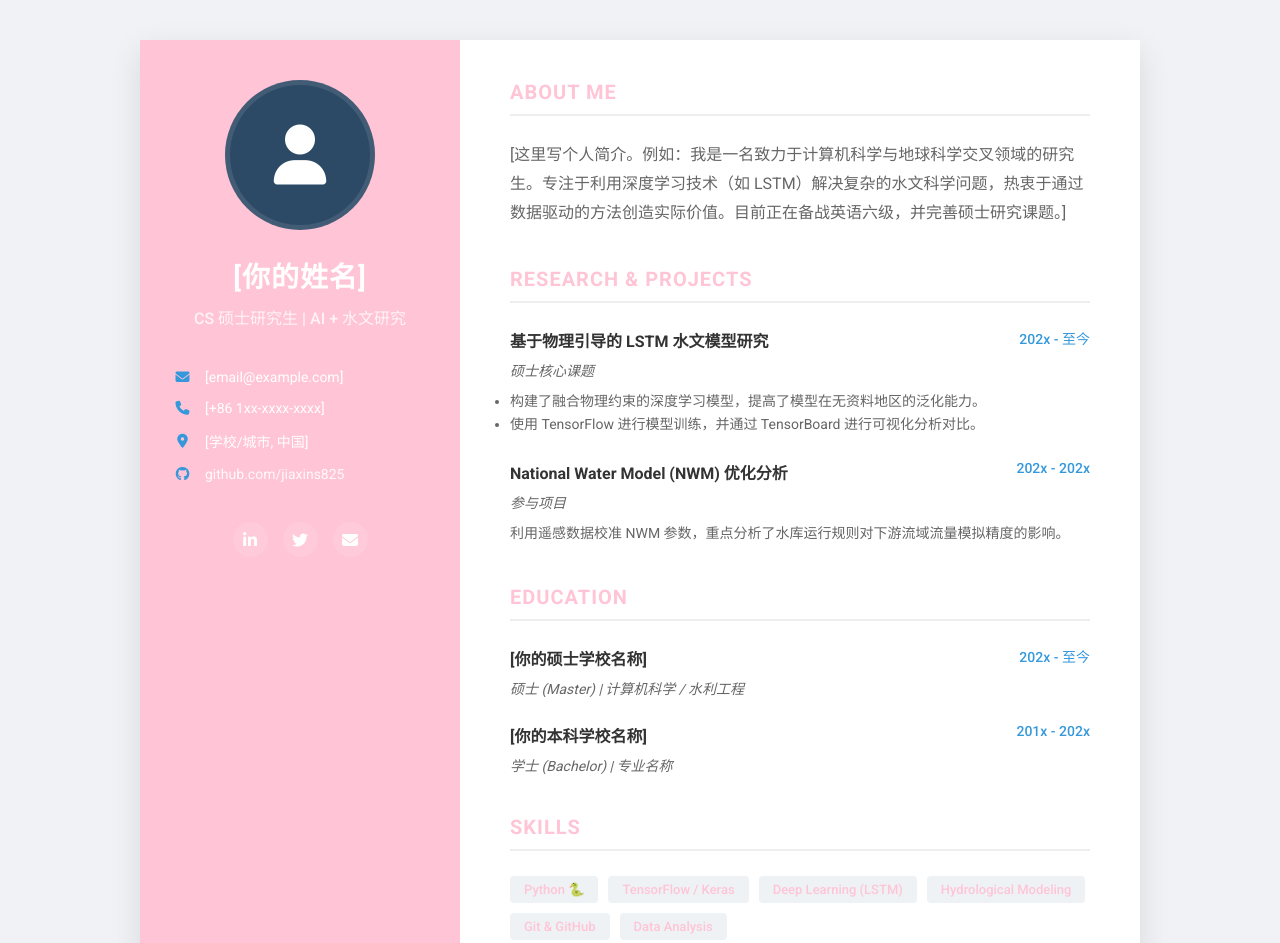
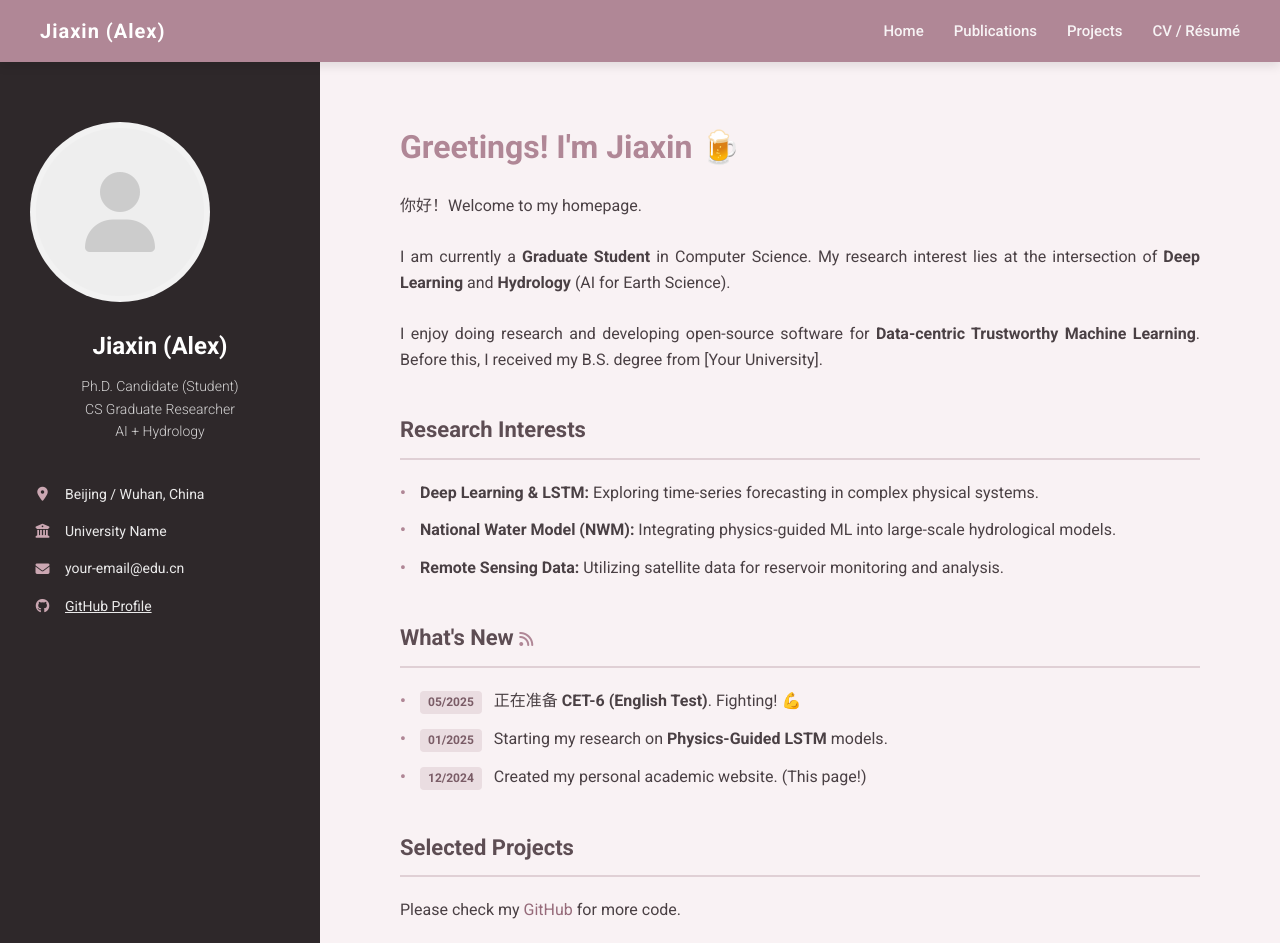
Before and after one commit to jiaxins825/jiaxins825.github.io, a plain HTML site: page index.html in a window 1280 px wide. Shown: the top 943 px of the page. Drawn offline with Linux system fonts and the light colour scheme.

Commit message:
Update index.html

```diff
--- a/index.html
+++ b/index.html
@@ -3,223 +3,237 @@
 <head>
     <meta charset="UTF-8">
     <meta name="viewport" content="width=device-width, initial-scale=1.0">
-    <title>个人简历主页</title>
+    <title>Jiaxin's Homepage</title>
+    <link href="https://fonts.googleapis.com/css2?family=Roboto:wght@300;400;500;700&display=swap" rel="stylesheet">
     <link rel="stylesheet" href="https://cdnjs.cloudflare.com/ajax/libs/font-awesome/6.4.0/css/all.min.css">
-    <link href="https://fonts.googleapis.com/css2?family=Roboto:wght@400;500;700&display=swap" rel="stylesheet">
+
     <style>
-        /* --- 全局设置 --- */
+        /* --- 🎨 莫兰迪灰粉色系配色 --- */
         :root {
-            --sidebar-bg: #ffc4d6;  /* 左侧深蓝背景 */
-            --main-bg: #ffffff;     /* 右侧白色背景 */
-            --text-light: #ffffff;  /* 左侧文字色 */
-            --text-dark: #333333;   /* 右侧主文字色 */
-            --text-gray: #666666;   /* 右侧副文字色 */
-            --accent: #3498db;      /* 强调色（用于链接或图标） */
+            /* 核心主色：灰粉色 (Dusty Pink) - 用于侧边栏和导航背景 */
+            --primary-bg: #b08796;
+
+            /* 页面大背景：极浅的粉白，铺满全屏 */
+            --body-bg: #f9f2f4;
+
+            /* 强调色：深一点的干枯玫瑰色 - 用于链接和按钮 */
+            --accent: #966b7a;
+
+            /* 文字颜色 */
+            --text-main: #4a4044;  /* 深暖灰，比纯黑更柔和 */
+            --text-light: #ffffff; /* 反白文字 */
+            --text-gray: #7d6e73;  /* 辅助文字 */
         }
 
+        /* --- 1. 全局布局设置 --- */
         * { box-sizing: border-box; margin: 0; padding: 0; }
+
         body {
             font-family: 'Roboto', sans-serif;
-            background-color: #f0f2f5; /* 网页最底层的浅灰背景 */
+            background-color: var(--body-bg); /* 背景色铺满 */
+            color: var(--text-main);
+            line-height: 1.6;
+            overflow-x: hidden;
+        }
+
+        a { text-decoration: none; color: var(--accent); transition: 0.3s; }
+        a:hover { color: var(--primary-bg); text-decoration: underline; }
+
+        /* --- 2. 顶部导航栏 (Top Navbar) --- */
+        nav {
+            width: 100%;
+            background-color: var(--primary-bg); /* 导航栏颜色 */
+            padding: 15px 40px;
             display: flex;
-            justify-content: center;
-            padding: 40px 20px;
+            justify-content: space-between;
+            align-items: center;
+            position: sticky;
+            top: 0;
+            z-index: 100;
+            box-shadow: 0 4px 10px rgba(0,0,0,0.1);
+        }
+
+        .nav-brand { font-size: 20px; font-weight: 700; color: white; letter-spacing: 1px; }
+
+        .nav-links { display: flex; gap: 30px; }
+        .nav-links a {
+            color: rgba(255,255,255,0.9);
+            font-size: 15px;
+            font-weight: 500;
+            text-decoration: none;
+        }
+        .nav-links a:hover { color: white; text-decoration: none; opacity: 1; transform: translateY(-2px); }
+
+        /* --- 3. 页面主体容器 (双栏布局) --- */
+        .container {
+            max-width: 1400px; /* 类似 Reference 的宽屏设计 */
+            margin: 0 auto;
+            display: flex;
             min-height: 100vh;
         }
 
-        /* --- 核心容器 (大卡片) --- */
-        .resume-container {
-            display: flex;
-            width: 100%;
-            max-width: 1000px;
-            background: var(--main-bg);
-            box-shadow: 0 10px 30px rgba(0,0,0,0.1);
-            overflow: hidden; /* 清除浮动 */
+        /* --- 4. 左侧侧边栏 (Sidebar) --- */
+        .sidebar {
+            width: 320px; /* 固定宽度 */
+            background-color: #2e282a; /* 深色背景，让左侧更稳重，类似原图的深色底 */
+            /* 如果想要粉色侧边栏，把上面这行换成 background-color: var(--primary-bg); */
+            color: white;
+            padding: 60px 30px;
+            text-align: center;
+            flex-shrink: 0; /* 防止被压缩 */
         }
 
-        /* --- 左侧边栏 --- */
-        .sidebar {
-            flex: 1;
-            min-width: 280px;
-            max-width: 320px;
-            background-color: var(--sidebar-bg);
-            color: var(--text-light);
-            padding: 40px 30px;
-            text-align: center;
+        .avatar {
+            width: 180px; height: 180px;
+            border-radius: 50%;
+            object-fit: cover;
+            border: 6px solid rgba(255,255,255,0.2);
+            margin-bottom: 25px;
+            background-color: #eee;
+            /* 占位图居中 */
+            display: flex; align-items: center; justify-content: center; font-size: 80px; color: #ccc;
+        }
+        /* 有照片后用 <img src="..." class="avatar"> 替换上面的 div */
+
+        .my-name { font-size: 24px; font-weight: 700; margin-bottom: 10px; }
+        .my-role { font-size: 14px; opacity: 0.8; margin-bottom: 40px; font-weight: 300; line-height: 1.6; }
+
+        .sidebar-info { text-align: left; font-size: 14px; margin-top: 30px; }
+        .info-item { margin-bottom: 15px; display: flex; align-items: center; opacity: 0.9; }
+        .info-item i { width: 25px; text-align: center; margin-right: 10px; color: #dcb5c1; } /* 图标粉色点缀 */
+
+        /* --- 5. 右侧内容区 (Main Content) --- */
+        .main-content {
+            flex: 1; /* 占满剩余空间 */
+            padding: 60px 80px;
+            background-color: var(--body-bg);
         }
 
-        /* 头像 */
-        .avatar-placeholder {
-            width: 150px; height: 150px;
-            background: #2c4a66; border-radius: 50%;
-            border: 5px solid rgba(255,255,255,0.1);
-            margin: 0 auto 25px;
-            display: flex; align-items: center; justify-content: center;
-            font-size: 60px; color: var(--text-light);
-            overflow: hidden;
-        }
-        /* 如果有照片，用 <img src="..." class="avatar-placeholder" style="padding:0; border:none;"> 替换 */
+        /* 欢迎标题 */
+        .welcome-title { font-size: 32px; font-weight: 700; margin-bottom: 20px; color: var(--primary-bg); }
 
-        .name { font-size: 28px; font-weight: 700; margin-bottom: 10px; letter-spacing: 1px; }
-        .title { font-size: 16px; opacity: 0.8; margin-bottom: 40px; font-weight: 500; }
+        /* 简介文本 */
+        .bio-text { font-size: 16px; margin-bottom: 40px; max-width: 800px; text-align: justify; }
 
-        /* 联系方式列表 */
-        .contact-list { text-align: left; list-style: none; margin-bottom: 40px; }
-        .contact-list li { margin-bottom: 15px; display: flex; align-items: center; font-size: 14px; }
-        .contact-list i { width: 25px; margin-right: 10px; color: var(--accent); text-align: center; }
-        .contact-list a { color: var(--text-light); text-decoration: none; opacity: 0.9; transition: 0.3s; }
-        .contact-list a:hover { opacity: 1; color: var(--accent); }
-
-        /* 社交图标 */
-        .social-icons { display: flex; justify-content: center; gap: 15px; }
-        .social-btn {
-            width: 35px; height: 35px; border-radius: 50%;
-            background: rgba(255,255,255,0.1); color: var(--text-light);
-            display: flex; align-items: center; justify-content: center;
-            text-decoration: none; transition: 0.3s;
-        }
-        .social-btn:hover { background: var(--accent); }
-
-
-        /* --- 右侧主内容区 --- */
-        .main-content {
-            flex: 2;
-            padding: 40px 50px;
-            color: var(--text-dark);
+        /* 版块样式 */
+        .section-header {
+            font-size: 22px;
+            font-weight: 700;
+            margin-bottom: 20px;
+            padding-bottom: 10px;
+            border-bottom: 2px solid #e0d0d5;
+            color: #5d4d53;
         }
 
-        section { margin-bottom: 40px; }
-
-        /* 栏目标题 */
-        .section-title {
-            font-size: 20px; font-weight: 700; color: var(--sidebar-bg);
-            text-transform: uppercase; letter-spacing: 1px;
-            padding-bottom: 10px; border-bottom: 2px solid #eee;
-            margin-bottom: 25px;
+        /* 列表样式 (News / Interests) */
+        ul.custom-list { list-style: none; padding-left: 0; margin-bottom: 40px; }
+        ul.custom-list li {
+            margin-bottom: 12px;
+            position: relative;
+            padding-left: 20px;
+        }
+        ul.custom-list li::before {
+            content: "•";
+            color: var(--primary-bg);
+            font-weight: bold;
+            position: absolute;
+            left: 0;
         }
 
-        /* 简介文本 */
-        .about-text { line-height: 1.8; color: var(--text-gray); }
-
-        /* 经历/教育列表项 */
-        .timeline-item { margin-bottom: 25px; position: relative; }
-        .timeline-header { display: flex; justify-content: space-between; margin-bottom: 8px; }
-        .timeline-role { font-weight: 700; font-size: 16px; }
-        .timeline-date { color: var(--accent); font-weight: 500; font-size: 14px; }
-        .timeline-place { font-style: italic; color: var(--text-gray); font-size: 14px; margin-bottom: 10px; }
-        .timeline-desc { color: var(--text-gray); font-size: 14px; line-height: 1.6; }
-
-        /* 技能标签 */
-        .skills-container { display: flex; flex-wrap: wrap; gap: 10px; }
-        .skill-tag {
-            background: #eef2f5; color: var(--sidebar-bg);
-            padding: 6px 14px; border-radius: 4px; font-size: 13px; font-weight: 500;
+        .tag {
+            display: inline-block;
+            background-color: #eadde1;
+            color: #7a5c66;
+            padding: 2px 8px;
+            border-radius: 4px;
+            font-size: 12px;
+            font-weight: bold;
+            margin-right: 8px;
         }
 
         /* 移动端适配 */
-        @media (max-width: 768px) {
-            .resume-container { flex-direction: column; margin: 0; }
-            .sidebar { min-width: 100%; max-width: none; padding: 30px 20px; }
-            .main-content { padding: 30px 20px; }
+        @media (max-width: 900px) {
+            .container { flex-direction: column; }
+            .sidebar { width: 100%; padding: 40px 20px; }
+            .main-content { padding: 40px 20px; }
+            nav { padding: 15px 20px; }
+            .nav-links { gap: 15px; font-size: 14px; }
         }
     </style>
 </head>
 <body>
 
-    <div class="resume-container">
+    <nav>
+        <div class="nav-brand">Jiaxin (Alex)</div>
+        <div class="nav-links">
+            <a href="#">Home</a>
+            <a href="#">Publications</a>
+            <a href="#">Projects</a>
+            <a href="#">CV / Résumé</a>
+        </div>
+    </nav>
+
+    <div class="container">
+
         <aside class="sidebar">
-            <div class="avatar-placeholder">
+            <div class="avatar">
                 <i class="fas fa-user"></i>
             </div>
-            <h1 class="name">[你的姓名]</h1>
-            <p class="title">CS 硕士研究生 | AI + 水文研究</p>
 
-            <ul class="contact-list">
-                <li><i class="fas fa-envelope"></i> [email@example.com]</li>
-                <li><i class="fas fa-phone"></i> [+86 1xx-xxxx-xxxx]</li>
-                <li><i class="fas fa-map-marker-alt"></i> [学校/城市, 中国]</li>
+            <h1 class="my-name">Jiaxin (Alex)</h1>
+            <p class="my-role">
+                Ph.D. Candidate (Student)<br>
+                CS Graduate Researcher<br>
+                AI + Hydrology
+            </p>
+
+            <div class="sidebar-info">
+                <div class="info-item"><i class="fas fa-map-marker-alt"></i> Beijing / Wuhan, China</div>
+                <div class="info-item"><i class="fas fa-university"></i> University Name</div>
+                <div class="info-item"><i class="fas fa-envelope"></i> your-email@edu.cn</div>
+                <div class="info-item"><i class="fab fa-github"></i> <a href="https://github.com/jiaxins825" style="color:white; text-decoration:underline;">GitHub Profile</a></div>
+            </div>
+        </aside>
+
+        <main class="main-content">
+
+            <h1 class="welcome-title">Greetings! I'm Jiaxin 🍺</h1>
+
+            <div class="bio-text">
+                <p>
+                    你好！Welcome to my homepage.
+                    <br><br>
+                    I am currently a <b>Graduate Student</b> in Computer Science. My research interest lies at the intersection of <b>Deep Learning</b> and <b>Hydrology</b> (AI for Earth Science).
+                    <br><br>
+                    I enjoy doing research and developing open-source software for <b>Data-centric Trustworthy Machine Learning</b>. Before this, I received my B.S. degree from [Your University].
+                </p>
+            </div>
+
+            <h2 class="section-header">Research Interests</h2>
+            <ul class="custom-list">
+                <li><b>Deep Learning & LSTM:</b> Exploring time-series forecasting in complex physical systems.</li>
+                <li><b>National Water Model (NWM):</b> Integrating physics-guided ML into large-scale hydrological models.</li>
+                <li><b>Remote Sensing Data:</b> Utilizing satellite data for reservoir monitoring and analysis.</li>
+            </ul>
+
+            <h2 class="section-header">What's New <i class="fas fa-rss" style="font-size: 16px; color: var(--primary-bg);"></i></h2>
+            <ul class="custom-list">
                 <li>
-                    <i class="fab fa-github"></i>
-                    <a href="https://github.com/jiaxins825">github.com/jiaxins825</a>
+                    <span class="tag">05/2025</span>
+                    正在准备 <b>CET-6 (English Test)</b>. Fighting! 💪
+                </li>
+                <li>
+                    <span class="tag">01/2025</span>
+                    Starting my research on <b>Physics-Guided LSTM</b> models.
+                </li>
+                <li>
+                    <span class="tag">12/2024</span>
+                    Created my personal academic website. (This page!)
                 </li>
             </ul>
 
-            <div class="social-icons">
-                <a href="#" class="social-btn"><i class="fab fa-linkedin-in"></i></a>
-                <a href="#" class="social-btn"><i class="fab fa-twitter"></i></a>
-                <a href="mailto:你的邮箱" class="social-btn"><i class="fas fa-envelope"></i></a>
-            </div>
-        </aside>
-
-
-        <main class="main-content">
-            <section>
-                <h2 class="section-title">About Me</h2>
-                <p class="about-text">
-                    [这里写个人简介。例如：我是一名致力于计算机科学与地球科学交叉领域的研究生。专注于利用深度学习技术（如 LSTM）解决复杂的水文科学问题，热衷于通过数据驱动的方法创造实际价值。目前正在备战英语六级，并完善硕士研究课题。]
-                </p>
-            </section>
-
-            <section>
-                <h2 class="section-title">Research & Projects</h2>
-
-                <div class="timeline-item">
-                    <div class="timeline-header">
-                        <div class="timeline-role">基于物理引导的 LSTM 水文模型研究</div>
-                        <div class="timeline-date">202x - 至今</div>
-                    </div>
-                    <div class="timeline-place">硕士核心课题</div>
-                    <div class="timeline-desc">
-                        <ul>
-                            <li>构建了融合物理约束的深度学习模型，提高了模型在无资料地区的泛化能力。</li>
-                            <li>使用 TensorFlow 进行模型训练，并通过 TensorBoard 进行可视化分析对比。</li>
-                        </ul>
-                    </div>
-                </div>
-
-                <div class="timeline-item">
-                    <div class="timeline-header">
-                        <div class="timeline-role">National Water Model (NWM) 优化分析</div>
-                        <div class="timeline-date">202x - 202x</div>
-                    </div>
-                    <div class="timeline-place">参与项目</div>
-                    <div class="timeline-desc">
-                        利用遥感数据校准 NWM 参数，重点分析了水库运行规则对下游流域流量模拟精度的影响。
-                    </div>
-                </div>
-            </section>
-
-            <section>
-                <h2 class="section-title">Education</h2>
-
-                <div class="timeline-item">
-                    <div class="timeline-header">
-                        <div class="timeline-role">[你的硕士学校名称]</div>
-                        <div class="timeline-date">202x - 至今</div>
-                    </div>
-                    <div class="timeline-place">硕士 (Master) | 计算机科学 / 水利工程</div>
-                </div>
-
-                <div class="timeline-item">
-                    <div class="timeline-header">
-                        <div class="timeline-role">[你的本科学校名称]</div>
-                        <div class="timeline-date">201x - 202x</div>
-                    </div>
-                    <div class="timeline-place">学士 (Bachelor) | 专业名称</div>
-                </div>
-            </section>
-
-            <section>
-                <h2 class="section-title">Skills</h2>
-                <div class="skills-container">
-                    <span class="skill-tag">Python 🐍</span>
-                    <span class="skill-tag">TensorFlow / Keras</span>
-                    <span class="skill-tag">Deep Learning (LSTM)</span>
-                    <span class="skill-tag">Hydrological Modeling</span>
-                    <span class="skill-tag">Git & GitHub</span>
-                    <span class="skill-tag">Data Analysis</span>
-                </div>
-            </section>
+            <h2 class="section-header">Selected Projects</h2>
+            <p>Please check my <a href="https://github.com/jiaxins825">GitHub</a> for more code.</p>
 
         </main>
     </div>
```
